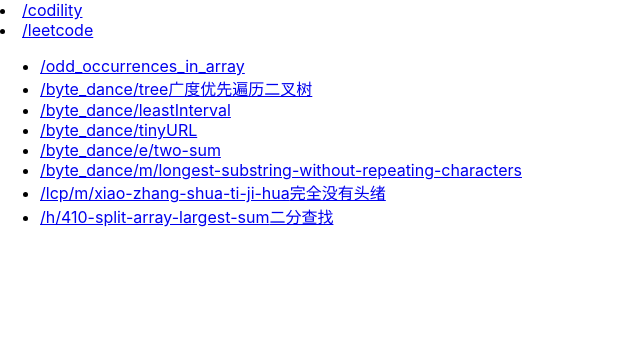
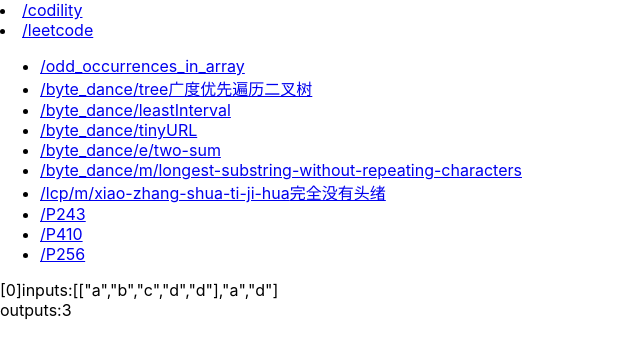
Before and after one commit to sugaE/react-playground, a React (Create React App) app: page /algorithm/leetcode/P243 in a window 1280 px wide. Shown: the top 354 px of the page, without its empty margins (0-640 px from the left). Built offline with nearby package versions, Linux system fonts and the light colour scheme.

Commit message:
add p243,p256

```diff
--- /dev/null
+++ b/src/LeetCode/P243.js
@@ -0,0 +1,35 @@
+/*
+* https://leetcode-cn.com/problems/read-n-characters-given-read4/
+* */
+
+const inputs = [
+  // [['practice', 'makes', 'perfect', 'coding', 'makes'], 'coding', 'practice'], // 3
+  // [['a', 'c', 'b', 'b', 'a'], 'a', 'b'], // 1
+  [['a', 'b', 'c', 'd', 'd'], 'a', 'd'], // 3
+];
+
+/**
+ * @param {string[]} words
+ * @param {string} word1
+ * @param {string} word2
+ * @return {number}
+ */
+let shortestDistance = function(words, word1, word2) {
+  let pos1 = -1;
+  let pos2 = -1;
+  let min = words.length;
+  words.forEach((v, i) => {
+    if (v === word1) pos1 = i;
+    if (v === word2) pos2 = i;
+    if (pos1 >= 0 && pos2 >= 0) {
+      min = Math.min(min, Math.abs(pos2 - pos1));
+    }
+  });
+  return min;
+};
+
+function solution(n) {
+  return shortestDistance(...n);
+}
+
+export default {inputs, solution};
--- /dev/null
+++ b/src/LeetCode/P256.js
@@ -0,0 +1,34 @@
+/*
+* https://leetcode-cn.com/problems/paint-house/
+* */
+
+const inputs = [
+  [[[17, 2, 17], [16, 16, 5], [14, 3, 19]]], // 10
+  [[]], // 0
+];
+/**
+ * @param {number[][]} costs
+ * @return {number}
+ */
+let minCost = function(costs) {
+  let minCostMap = [[0, 0, 0]];// 第n个房子刷三个颜色最小cost
+
+  for (let i = 1; i < costs.length + 1; i++) {
+    minCostMap[i] = [];
+    let last = minCostMap[i - 1];
+    for (let j = 0; j < 3; j++) {
+      let lasttmp = last.filter((v, ind) => ind !== j);
+      // console.log(i, j, lasttmp);
+      minCostMap[i][j] = costs[i - 1][j] + Math.min(...lasttmp);
+    }
+
+    // minCostMap[i] = [   // 红,  // 黄, // 蓝 // ];
+  }
+  return Math.min(...(minCostMap[minCostMap.length - 1]));
+};
+
+function solution(n) {
+  return minCost(...n);
+}
+
+export default {inputs, solution};
--- a/src/LeetCode/routes.js
+++ b/src/LeetCode/routes.js
@@ -12,6 +12,8 @@
 import LengthOfLongestSubstring from './byte_dance/LengthOfLongestSubstring';
 import P410 from './410-split-array-largest-sum';
 import LCP12 from './LCP12';
+import P243 from './P243';
+import P256 from './P256';
 
 const routes = [
   {
@@ -47,9 +49,16 @@
     desc: '完全没有头绪',
   },
   {
-    path: '/h/410-split-array-largest-sum',
+    path: '/P243',
+    function: P243,
+  },
+  {
+    path: '/P410',
     function: P410,
-    desc: '二分查找',
+  },
+  {
+    path: '/P256',
+    function: P256,
   },
 
 ];
```
